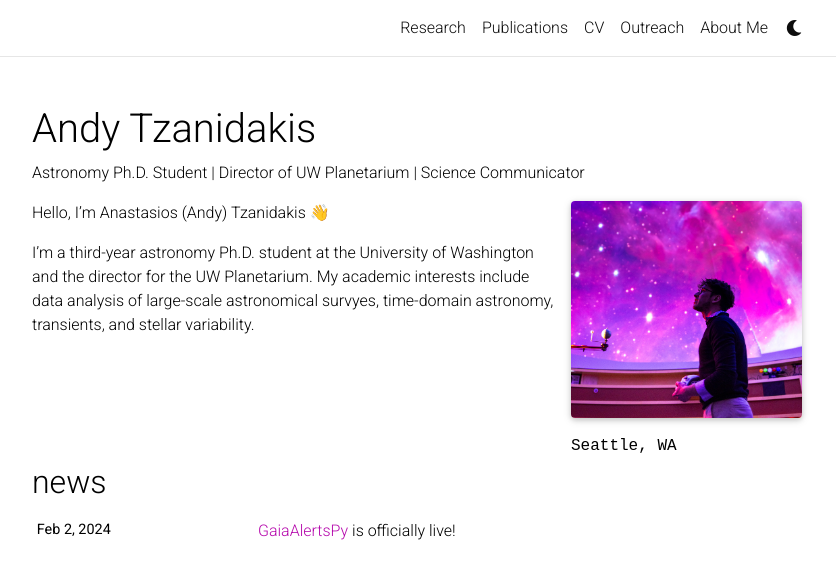
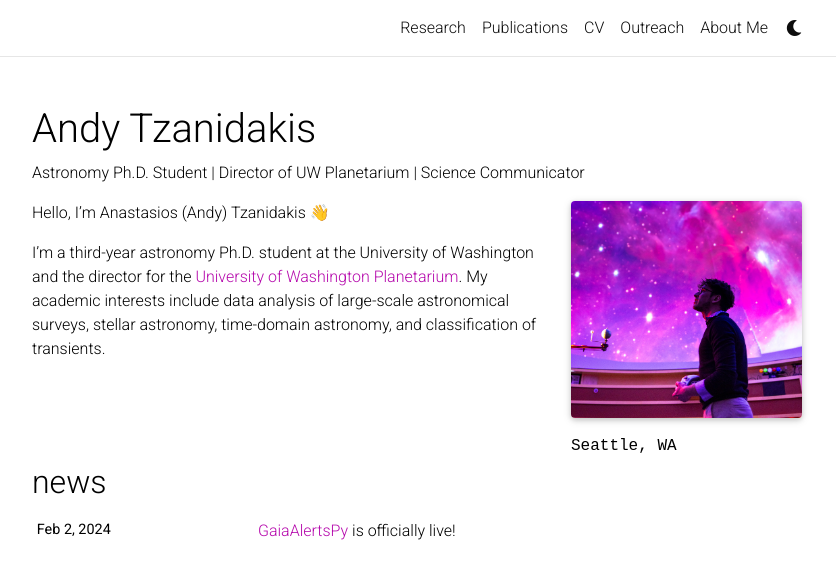
Before and after one commit to AndyTza/andytza.github.io, a Jekyll site: the page built from _pages/about.md, in a window 1280 px wide, cut to the strip 0-565 px from the top of the page. Shown: the whole strip, without its empty margins (223-1059 px from the left). Built offline with Jekyll 4.4.1, drawn with Linux system fonts in a browser that asks for light colours; full-size pictures stand in for the smaller copies a plugin makes; comment, search, counter and statistics services are not loaded; a style sheet for code colours, icons or effects is not loaded.

Commit message:
fixed typos

```diff
--- a/_pages/about.md
+++ b/_pages/about.md
@@ -17,5 +17,5 @@ social: true  # includes social icons at the bottom of the page
 ---
 Hello, I'm Anastasios (Andy) Tzanidakis 👋
 
-I'm a third-year astronomy Ph.D. student at the University of Washington and the director for the UW Planetarium.
-My academic interests include data analysis of large-scale astronomical survyes, time-domain astronomy, transients, and stellar variability.
+I'm a third-year astronomy Ph.D. student at the University of Washington and the director for the [University of Washington Planetarium](https://astro.washington.edu/uw-planetarium).
+My academic interests include data analysis of large-scale astronomical surveys,  stellar astronomy, time-domain astronomy, and classification of transients.
```
